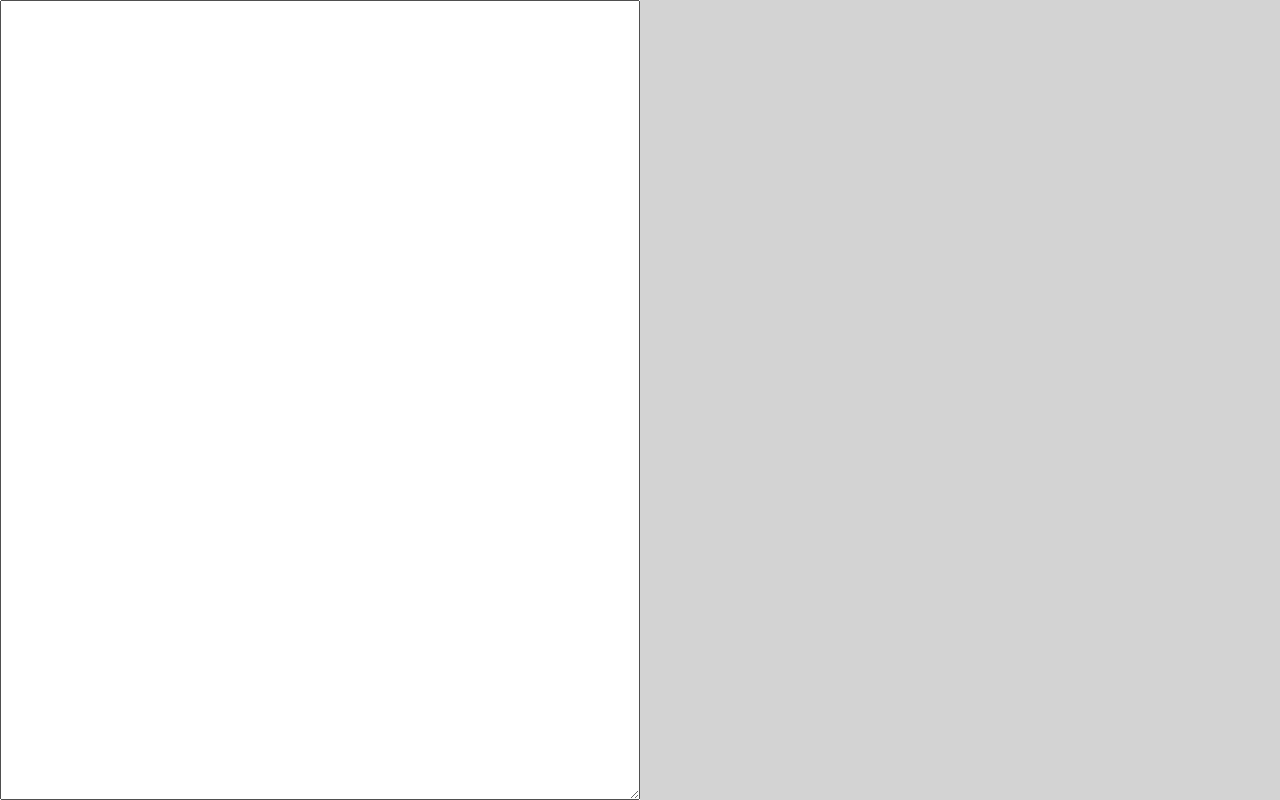
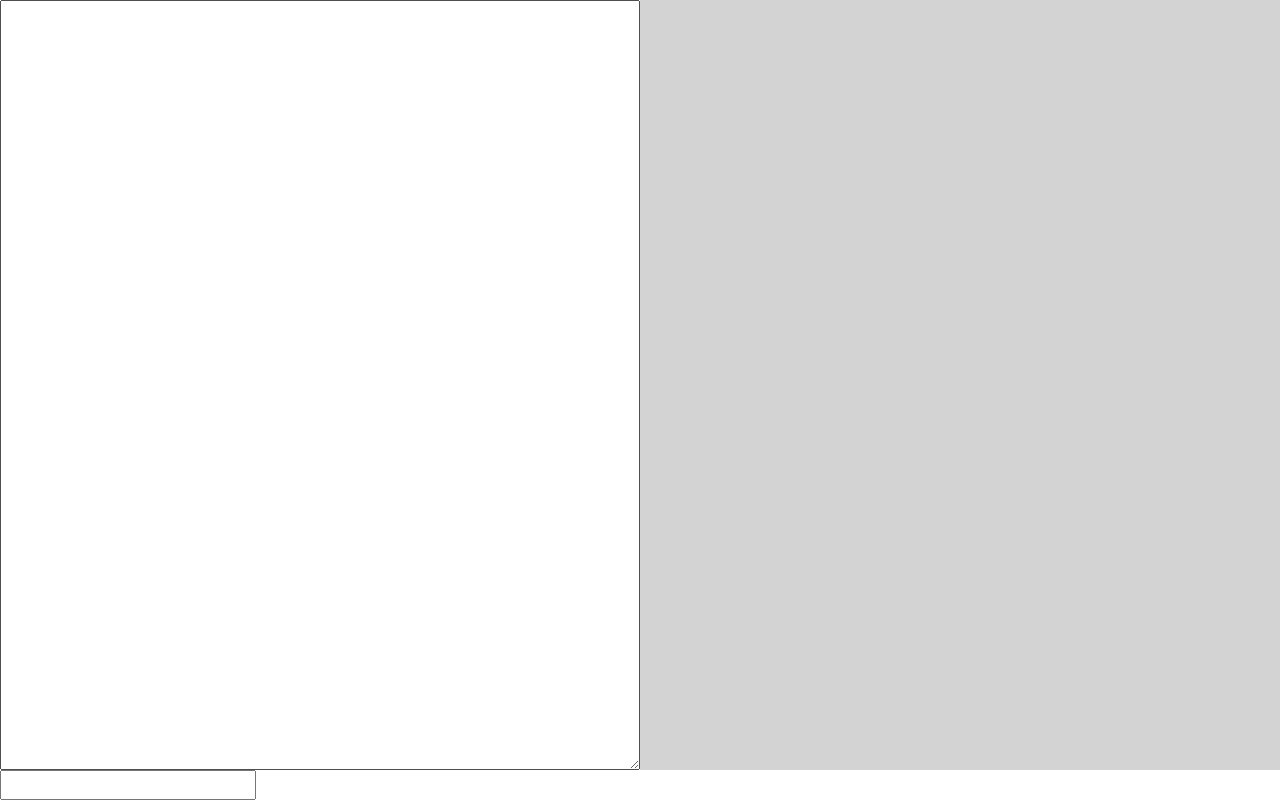
Before and after one commit to thegrondin/notes, a website with bundled scripts: page index.html in a window 1280 px wide. Built offline with nearby package versions, Linux system fonts and the light colour scheme.

Commit message:
Adding input

```diff
--- a/index.html
+++ b/index.html
@@ -8,9 +8,9 @@
     <link rel="stylesheet" href="style.css">
 </head>
 <body style="background: white;">
-    <div class="application-container">
+    <div class="application-container viewport-height">
 
-        <div class="row viewport-height">
+        <div class="row editor">
             <div class="col no padding-right">
                 <textarea class="notes-input contain-height contain-width"></textarea>
             </div>
@@ -18,6 +18,7 @@
                 <div class="notes-output document-preview contain-height contain-width"></div>
             </div>
         </div>
+        <div><input type="text" /></div>
 
     </div>
 
--- a/style.css
+++ b/style.css
@@ -7,4 +7,5 @@ html, body { margin: 0; padding: 0}
 .no.padding-right { padding-right: 0; }
 .no.padding-left { padding-left: 0; }
 
-.application-container {overflow: hidden;}
+.application-container {overflow: hidden; display: flex; flex-direction: column; justify-content: stretch;}
+.editor {height: 100%;}
```
